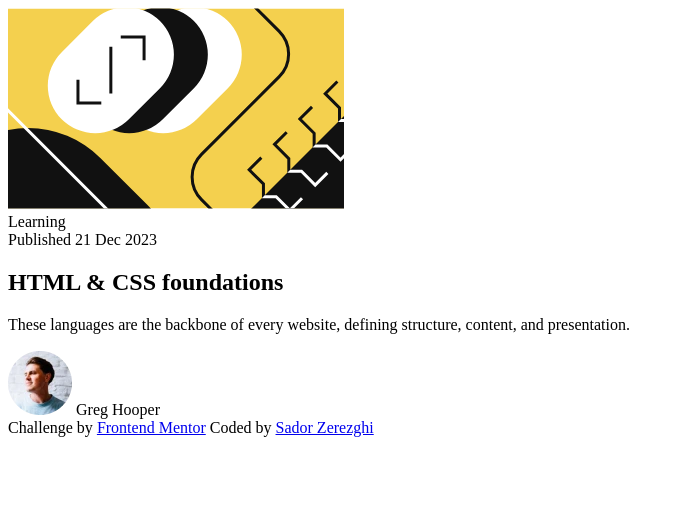
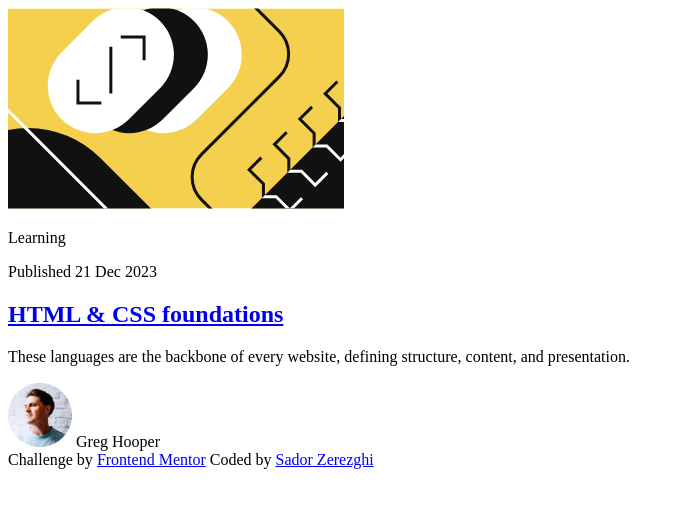
Before and after one commit to SadorDev/Blog-Preview-Card, a plain HTML site: page index.html in a window 1280 px wide. Shown: the whole page, without its empty margins (0-684 px from the left). Drawn offline with Linux system fonts and the light colour scheme.

Commit message:
Changed main to div and added anchor to h2

```diff
--- a/index.html
+++ b/index.html
@@ -13,20 +13,20 @@
 
 <body>
 
-  <main>
-    <a href="#"> </a>
-    <picture>
+  <div class="blog-card">
       <img srcset="assets/images/illustration-article.svg" alt="Abstract representation of HTML and CSS symbols" />
-    </picture>
-    <div class="category"> Learning</div>
-    <div class="published-date"> Published 21 Dec 2023 </div>
-    <h2>HTML & CSS foundations</h2>
+    <p class="category">Learning</p>
+    <p class="published-date">Published 21 Dec 2023</p>
+    <h2>
+      <a href="#"> HTML & CSS foundations </a>
+    </h2>
     <p>
       These languages are the backbone of every website, defining structure, content, and presentation.
     </p>
     <img src="assets/images/image-avatar.webp" alt="Profile picture of Greg Hooper" />
     <span>Greg Hooper</span>
-  </main>
+  </div>
+
 
 
   <footer class="attribution">
@@ -34,5 +34,4 @@
     Coded by <a href="#">Sador Zerezghi</a>
   </footer>
 </body>
-
 </html>
```
